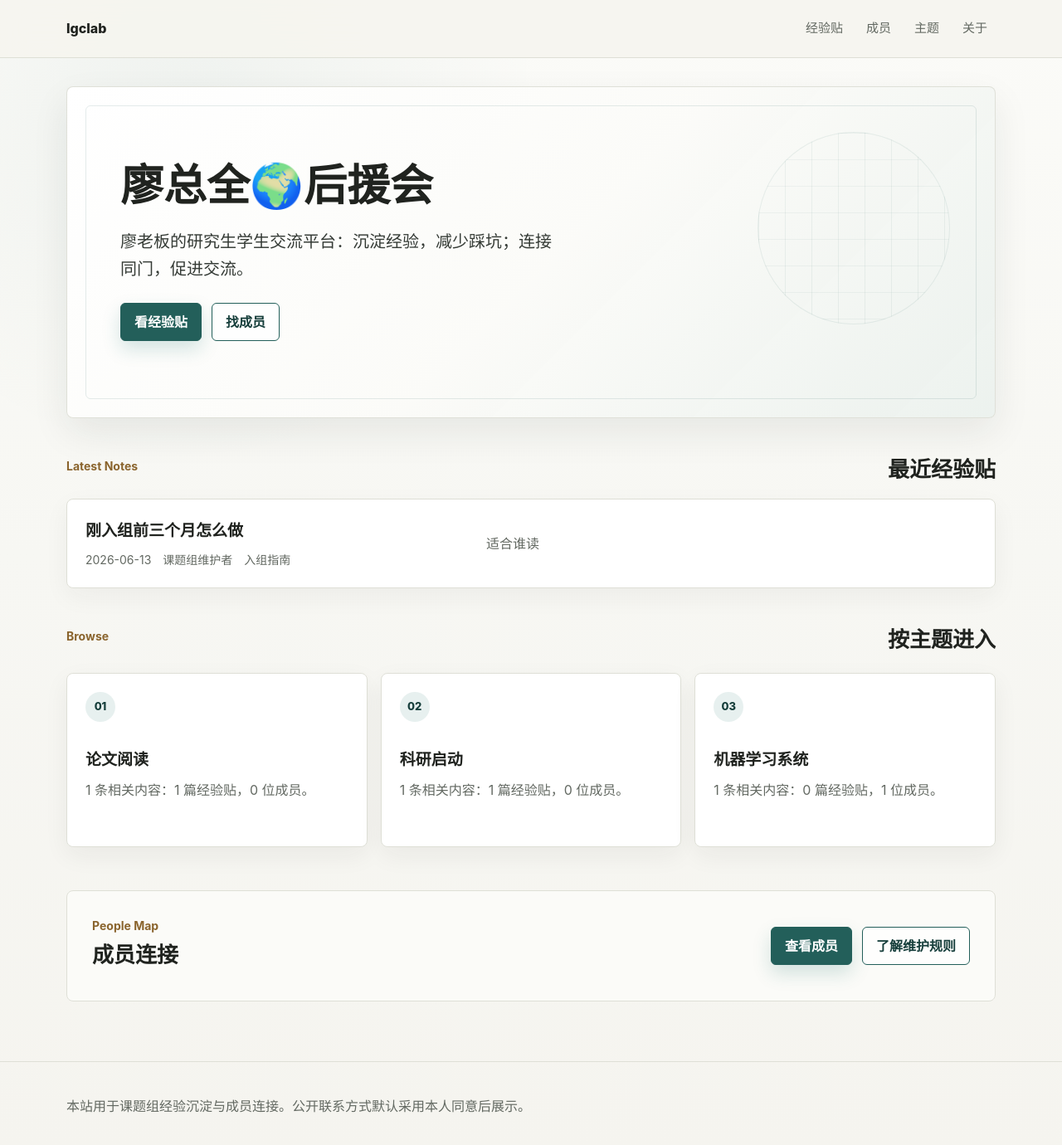
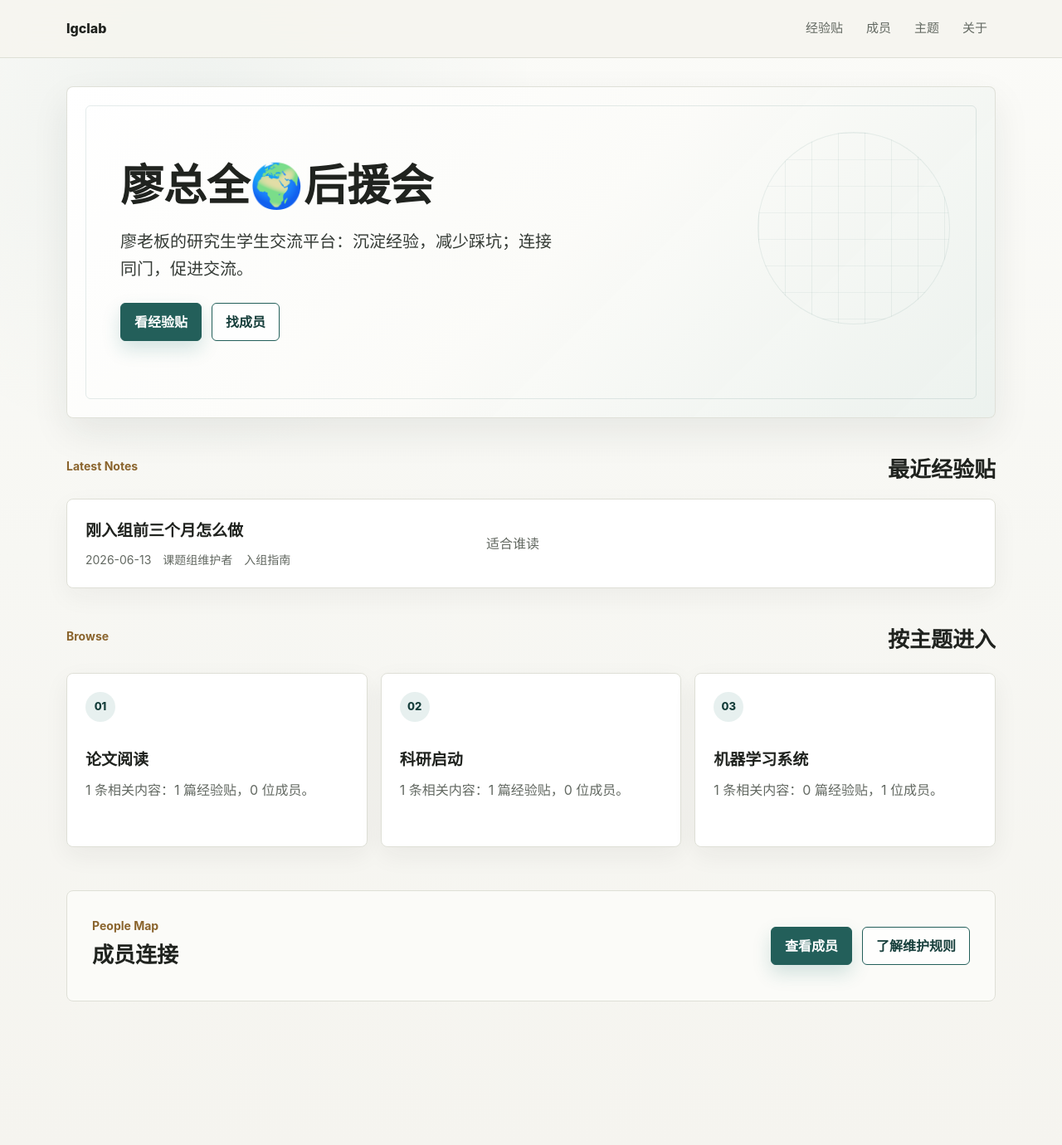
Before and after one commit to lgclab/lgclab.github.io, a Jekyll site: the page built from index.md, in a window 1280 px wide and 1386 px high. Shown: the top 1380 px of the window at 83% size. Built offline with Jekyll 4.4.1, drawn with Linux system fonts in a browser that asks for light colours.

Commit message:
Comment out footer in default layout
Comment out the footer section in default.html

```diff
--- a/_layouts/default.html
+++ b/_layouts/default.html
@@ -22,8 +22,8 @@
       {{ content }}
     </main>
 
-    <footer class="site-footer">
+    <!-- <footer class="site-footer">
       <p>本站用于课题组经验沉淀与成员连接。公开联系方式默认采用本人同意后展示。</p>
-    </footer>
+    </footer> -->
   </body>
 </html>
```
